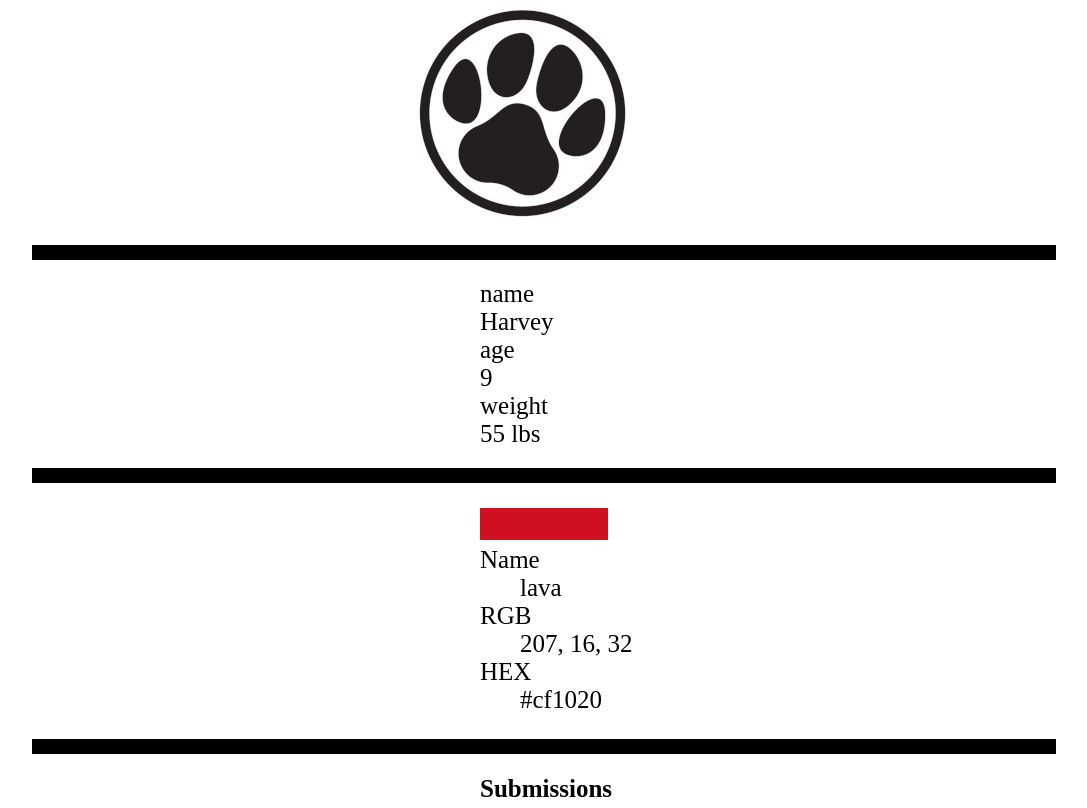
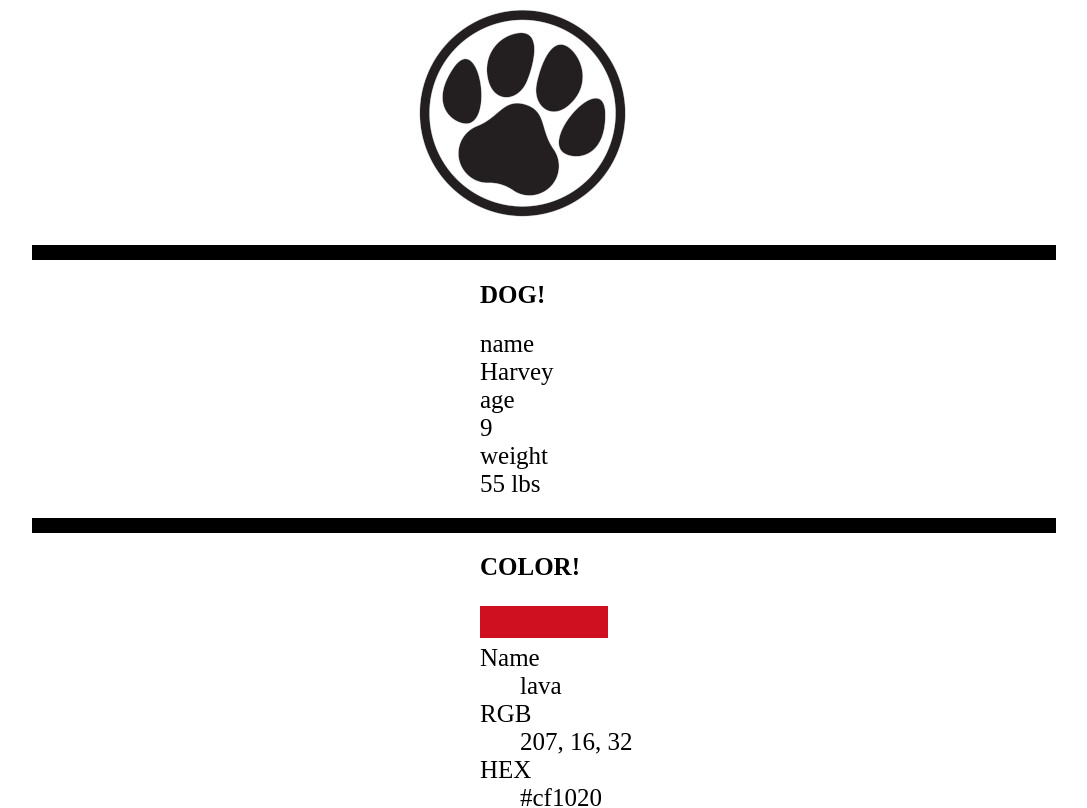
Before and after one commit to DirtDeodara/practice-react, a React app: page / in a window 1280 px wide. Shown: the top 808 px of the page, without its empty margins (104-1191 px from the left). Built offline with nearby package versions, Linux system fonts and the light colour scheme.

Commit message:
added some h2 elements to Color and Dod

```diff
--- a/src/components/Color.js
+++ b/src/components/Color.js
@@ -17,6 +17,7 @@ function Color({ name, rgb, hex }) {
 
   return (
     <>
+      <h2 style={styles}>COLOR!</h2>
       <dl style={styles}>
         <div style={colorBlock}></div>
         <dt>Name</dt>
--- a/src/components/Dog.js
+++ b/src/components/Dog.js
@@ -20,6 +20,7 @@ function Dog(props) {
 
   return (
     <dl>
+      <h2 style={styles}>DOG!</h2>
       {fields}
     </dl>
   );
```
